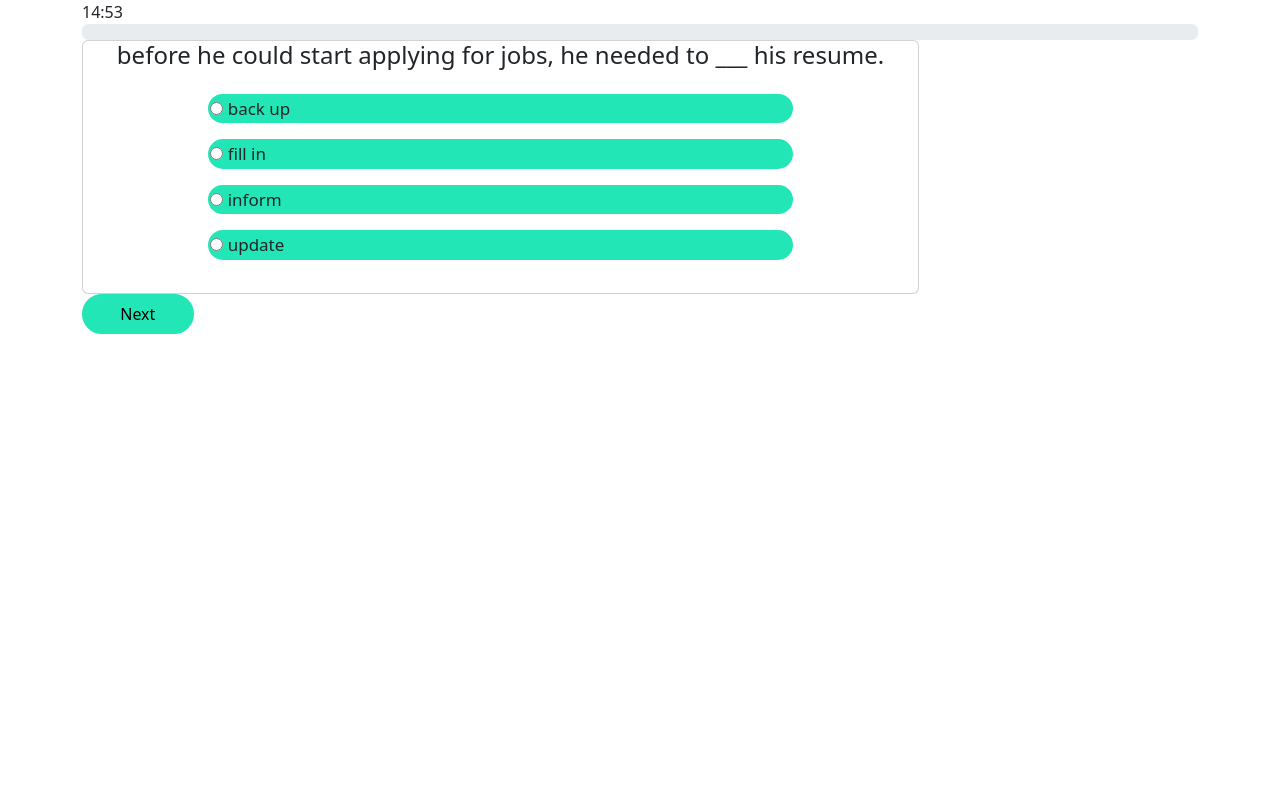
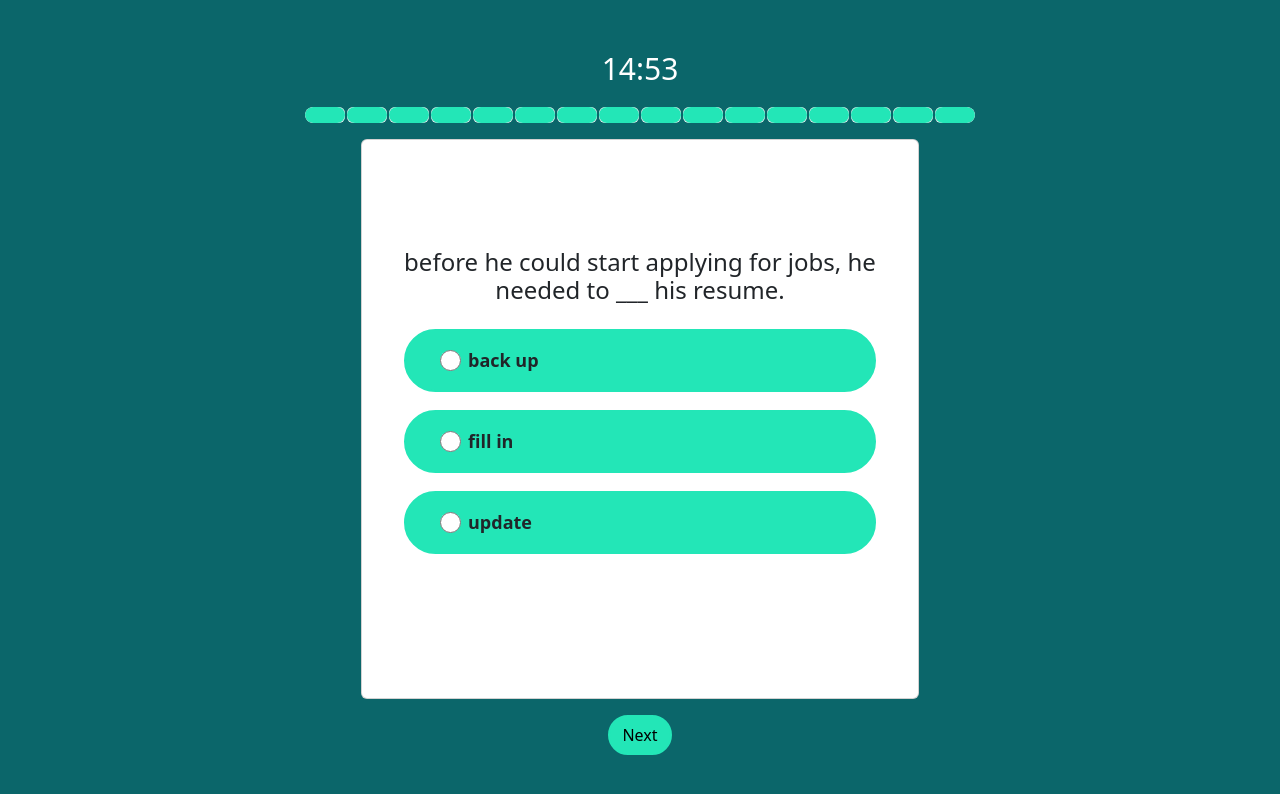
Before and after one commit to Mouaadlahmani/SmartTech_Quiz, a plain HTML site: page questions.html in a window 1280 px wide. Both pictures are taken after a click on the button "Next". Drawn offline with Linux system fonts and the light colour scheme.

Commit message:
i did function to change question and answers by clicking the button next and i style the progress bar

```diff
--- a/Css/Accueil.css
+++ b/Css/Accueil.css
@@ -0,0 +1,45 @@
+@import url('https://fonts.googleapis.com/css2?family=Abril+Fatface&display=swap');
+
+body{
+    background-color: #0B666A;
+}
+.content{
+     display: flex;
+     flex-direction: column;
+     align-items: center;
+     /* background-color: blue;     */
+}
+
+.bienvunue{
+    display: flex;
+    justify-content: center;
+    align-items: center;
+    background-color:#E0E6E4;
+    width: 30%;
+    height: 20vh;
+    border-radius:6px ;
+    margin-top: 1%;
+}
+.bienvunue h3{
+    font-family: "Abril Fatface", serif;
+}
+.card{
+display: flex;
+align-items: center;
+ width: 30%;
+ height: 70vh;
+ margin-top: 1%;
+
+}
+.Taux_chaque_quiz{
+
+
+}
+.SmartTech_quiz{
+
+    text-align: center;
+}
+.btn{
+    width: 75%;
+    background-color: #23E6B7;
+}
--- a/Css/Question.css
+++ b/Css/Question.css
@@ -1,31 +1,67 @@
 body{
-     /* background-color: black;  */
+     background-color: #0B666A;
+}
+.container{
+    height: 100vh;
     display: flex;
+    flex-direction: column;
     align-items: center;
-    flex-direction: column;
+    justify-content: center;
     gap: 1em;
-    margin-bottom: 0;
+
 }
-.custom-control {
-    position: relative;
-    font-size: 17px;
+.form-check{
+    font-size: 18px;
     border: 2px solid #23E6B7;
     background-color: #23E6B7;
     border-radius: 35px 35px 35px 35px;
-    width: 70%;
+    width: 85%;
+    height: 12%;
+    display: flex;
+    align-items: center;
 }
 .card{
-    /* background-color: blue; */
+     /* background-color: blue;  */
     display: flex;
     gap: 1em;
     align-items: center;
+    justify-content: center;
     padding-bottom: 3%;
-    width: 75%;
+    width: 50%;
+    height: 70vh;
 }
 .btn{
-    width: 10%;
     border: 2px solid #23E6B7;
     background-color: #23E6B7;
     color: black;
     border-radius: 35px 35px 35px 35px;
 }
+#chrono{
+    font-size: 30px;
+    color: white;
+}
+.progress-stacked{
+    gap: 0.2em;
+    width: 60%;
+    background-color: #0B666A;
+    border-radius: 20px;
+}
+.progress-bar{
+    border-radius: 20px;
+    background-color: #23E6B7;
+}
+.progress{
+    width: 10%;
+    color: #23E6B7;
+}
+.custom-control-label{
+    font-weight: bold;
+}
+input[type=radio] {
+    border: 0px;
+    width: 8%;
+    height: 1.2em;
+}
+#question{
+    text-align: center;
+}
--- a/Js/Main.js
+++ b/Js/Main.js
@@ -1,3 +1,8 @@
+
+
+// --------Page Quiz--------
+
+
 var timer;
 
 var ele = document.getElementById('chrono');
@@ -24,39 +29,46 @@ var ele = document.getElementById('chrono');
 })()
 
 //=================function pour changer entre les questions================
-var questions=["In order to fint him, they needed to know his exact ____.", "before he could start applying for jobs, he needed to ___ his resume.", "She decided she wanted to ___ a few extra pounds and started a diet."];
-var reponse=[["location","place", "site", "setting"],["back up","fill in", "inform", "update"],["throw away","get rid of", "dispose of", "leave off"]];
-
-function changer(){
-
-    questionschange();
+var questions=["before he could start applying for jobs, he needed to ___ his resume.",
+              "Can you take it to the ___? Peter is in there, cooking dinner.",
+              "Juan was a very competent manager, but he ___ with time-keeping.",
+              "? + 39 = 32","6 + ? = 19", "2 + ? = 51", "21 + ? = 40", "Quelle est la syntaxe correcte pour faire référence à un script externe appelé « myscript.js »?",
+              "Quel est le bon endroit pour insérer un code JavaScript?",
+              "Une page conçue en HTML s’appelle ___",
+              "Un document HTML est enregistré avec l’extension .",
+              "CSS est un acronyme pour ___",
+              "DNS traduit __",
+              "String en Java est ___",
+              "Laquelle de ces méthodes de la classe String est utilisée pour obtenir le caractère à l’index spécifié?"];
+var reponse=[["back up","fill in", "update"],["breakfast nook","dining room", "kitchen"],["interfered", "struggled", "collided"],
+ ["-7", "-24","10"], ["5", "13", "-2"], ["48", "65","49"], ["19", "18", "7"],["<script href='myscript.js'>","<script name='myscript.js'>","<script src='myscript.js'>"],
+ ["La section <head>","Les deux sections <head> et <body> sont correctes","La section <body>"],
+ ["Page de garde","Front-end","Page Web"],
+ [".htl",".html",".hml"],
+ ["Cascading Style Sheet","Costume Style Sheet","Cascading System Style"],
+ ["le nom de domaine en adresse IP"," l’adresse IP en nom de domaine","Les deux A et B sont vrais."],
+ ["une classe"," un objet","une variable"],
+ ["charAt()","Charat()","char()"]];
 
 var choix1=document.getElementById('choix1');
 var choix2=document.getElementById('choix2');
 var choix3=document.getElementById('choix3');
-    var choix4=document.getElementById('choix4');
+var question=document.getElementById('question');
 
-    var i =0;
-    while(i<reponse.length){
+    function Next(){
+
+      if(questions.length==0 && reponse.length==0){
+        return;
+      }
+        if(reponse.length > 0){
+
+            question.textContent=questions[0];
+
             choix1.children[1].textContent=reponse[0][0];
             choix2.children[1].textContent=reponse[0][1];
             choix3.children[1].textContent=reponse[0][2];
-    choix4.children[1].textContent=reponse[0][3];
             reponse.shift();
-    i++;
+            questions.shift();
           }
 
  }
-
-function questionschange() {
-
-    var question = document.getElementById('question');
-
-    var i=0;
-    while(i<questions.length){
-        question.textContent=questions[0];
-        questions.shift();
-        i++;
-    }
-
-}
--- a/questions.html
+++ b/questions.html
@@ -10,76 +10,72 @@
    <div class="container">
     <div id="chrono">15:00</div>
     <div class="progress-stacked">
-      <div class="progress" role="progressbar" aria-label="Segment one" aria-valuenow="15" aria-valuemin="0" aria-valuemax="100">
+      <div class="progress" role="progressbar" aria-label="Segment one" aria-valuenow="10" aria-valuemin="0" aria-valuemax="100">
         <div class="progress-bar"></div>
       </div>
-      <div class="progress" role="progressbar" aria-label="Segment two" aria-valuenow="30" aria-valuemin="0" aria-valuemax="100">
+      <div class="progress" role="progressbar" aria-label="Segment two" aria-valuenow="20" aria-valuemin="0" aria-valuemax="100">
         <div class="progress-bar"></div>
       </div>
-      <div class="progress" role="progressbar" aria-label="Segment three" aria-valuenow="20" aria-valuemin="0" aria-valuemax="100">
+      <div class="progress" role="progressbar" aria-label="Segment three" aria-valuenow="30" aria-valuemin="0" aria-valuemax="100">
         <div class="progress-bar"></div>
       </div>
-      <div class="progress" role="progressbar" aria-label="Segment one" aria-valuenow="15" aria-valuemin="0" aria-valuemax="100">
+      <div class="progress" role="progressbar" aria-label="Segment one" aria-valuenow="40" aria-valuemin="0" aria-valuemax="100">
         <div class="progress-bar"></div>
       </div>
-      <div class="progress" role="progressbar" aria-label="Segment two" aria-valuenow="30" aria-valuemin="0" aria-valuemax="100">
+      <div class="progress" role="progressbar" aria-label="Segment two" aria-valuenow="50" aria-valuemin="0" aria-valuemax="100">
         <div class="progress-bar"></div>
       </div>
-      <div class="progress" role="progressbar" aria-label="Segment three" aria-valuenow="20" aria-valuemin="0" aria-valuemax="100">
+      <div class="progress" role="progressbar" aria-label="Segment three" aria-valuenow="60" aria-valuemin="0" aria-valuemax="100">
         <div class="progress-bar"></div>
       </div>
-      <div class="progress" role="progressbar" aria-label="Segment one" aria-valuenow="15" aria-valuemin="0" aria-valuemax="100">
+      <div class="progress" role="progressbar" aria-label="Segment one" aria-valuenow="70" aria-valuemin="0" aria-valuemax="100">
         <div class="progress-bar"></div>
       </div>
-      <div class="progress" role="progressbar" aria-label="Segment two" aria-valuenow="30" aria-valuemin="0" aria-valuemax="100">
+      <div class="progress" role="progressbar" aria-label="Segment two" aria-valuenow="80" aria-valuemin="0" aria-valuemax="100">
         <div class="progress-bar"></div>
       </div>
-      <div class="progress" role="progressbar" aria-label="Segment three" aria-valuenow="20" aria-valuemin="0" aria-valuemax="100">
+      <div class="progress" role="progressbar" aria-label="Segment three" aria-valuenow="90" aria-valuemin="0" aria-valuemax="100">
         <div class="progress-bar"></div>
       </div>
-      <div class="progress" role="progressbar" aria-label="Segment one" aria-valuenow="15" aria-valuemin="0" aria-valuemax="100">
+      <div class="progress" role="progressbar" aria-label="Segment one" aria-valuenow="100" aria-valuemin="0" aria-valuemax="100">
         <div class="progress-bar"></div>
       </div>
-      <div class="progress" role="progressbar" aria-label="Segment two" aria-valuenow="30" aria-valuemin="0" aria-valuemax="100">
+      <div class="progress" role="progressbar" aria-label="Segment two" aria-valuenow="110" aria-valuemin="0" aria-valuemax="100">
         <div class="progress-bar"></div>
       </div>
-      <div class="progress" role="progressbar" aria-label="Segment three" aria-valuenow="20" aria-valuemin="0" aria-valuemax="100">
+      <div class="progress" role="progressbar" aria-label="Segment three" aria-valuenow="120" aria-valuemin="0" aria-valuemax="100">
         <div class="progress-bar"></div>
       </div>
-      <div class="progress" role="progressbar" aria-label="Segment one" aria-valuenow="15" aria-valuemin="0" aria-valuemax="100">
+      <div class="progress" role="progressbar" aria-label="Segment one" aria-valuenow="130" aria-valuemin="0" aria-valuemax="100">
         <div class="progress-bar"></div>
       </div>
-      <div class="progress" role="progressbar" aria-label="Segment two" aria-valuenow="30" aria-valuemin="0" aria-valuemax="100">
+      <div class="progress" role="progressbar" aria-label="Segment two" aria-valuenow="140" aria-valuemin="0" aria-valuemax="100">
         <div class="progress-bar"></div>
       </div>
-      <div class="progress" role="progressbar" aria-label="Segment three" aria-valuenow="20" aria-valuemin="0" aria-valuemax="100">
+      <div class="progress" role="progressbar" aria-label="Segment three" aria-valuenow="150" aria-valuemin="0" aria-valuemax="100">
         <div class="progress-bar"></div>
       </div>
-      <div class="progress" role="progressbar" aria-label="Segment three" aria-valuenow="20" aria-valuemin="0" aria-valuemax="100">
+      <div class="progress" role="progressbar" aria-label="Segment three" aria-valuenow="160" aria-valuemin="0" aria-valuemax="100">
         <div class="progress-bar"></div>
       </div>
     </div>
    <div class="card">
     <h4 id="question">In order to fint him, they needed to know his exact ___.</h4>
-    <div class="custom-control custom-radio" id="choix1">
+     <div class="form-check" id="choix1">
         <input type="radio" id="customRadio1" name="customRadio" class="custom-control-input">
         <label class="custom-control-label" for="customRadio1">location</label>
       </div>
-      <div class="custom-control custom-radio" id="choix2">
+      <div class="form-check" id="choix2">
         <input type="radio" id="customRadio2" name="customRadio" class="custom-control-input">
         <label class="custom-control-label" for="customRadio2">place</label>
       </div>
-      <div class="custom-control custom-radio" id="choix3">
+      <div class="form-check" id="choix3">
         <input type="radio" id="customRadio3" name="customRadio" class="custom-control-input">
         <label class="custom-control-label" for="customRadio3">site</label>
       </div>
-      <div class="custom-control custom-radio" id="choix4">
-        <input type="radio" id="customRadio4" name="customRadio" class="custom-control-input">
-        <label class="custom-control-label" for="customRadio4">setting</label>
       </div>
-  </div>
 
-  <button type="button" class="btn btn-primary" onclick="changer()">Next</button>
+  <button type="button" class="btn btn-primary" onclick="Next()">Next</button>
 </div>
 
     <script src="Js/bootstrap.bundle.min.js"></script>
```
Also changed, not shown: index.html (+39 -0 lines). Lines whose indentation alone changed are shown as unchanged.
